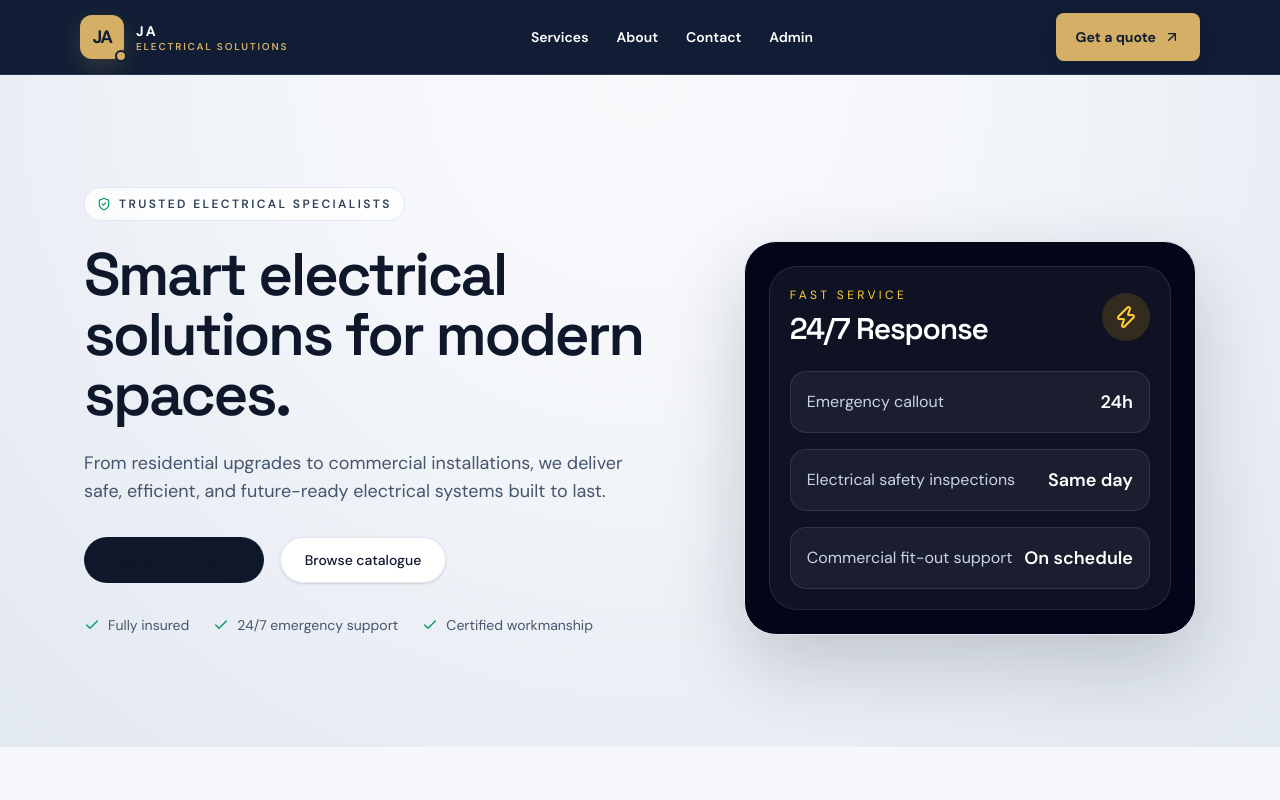
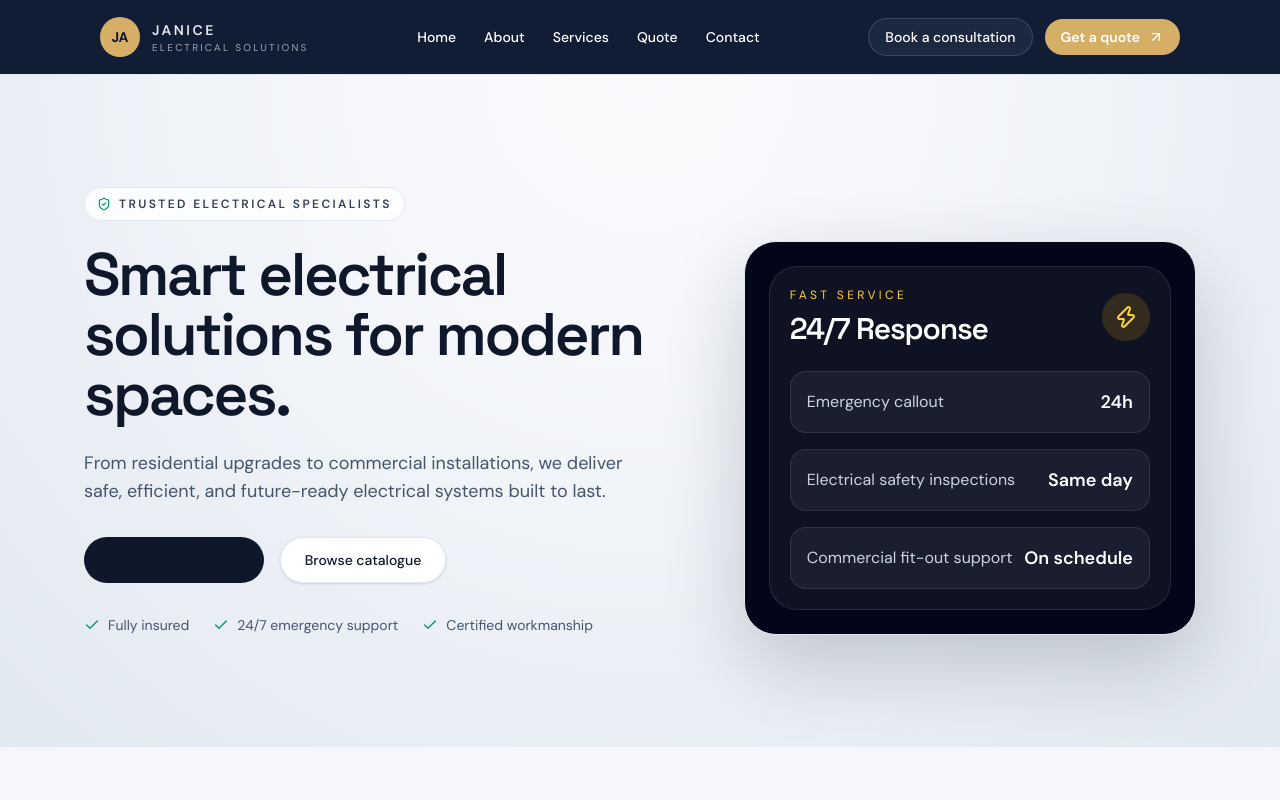
Before and after one commit to D43V/JANICE-ELECTRICAL-SOLUTIONS-, a Next.js app: page / in a window 1280 px wide. Shown: the top 800 px of the page. Built offline with nearby package versions, Linux system fonts and the light colour scheme.

Commit message:
Add a full navigation header with working page links and consistent CTA actions

```diff
--- a/components/site-header.tsx
+++ b/components/site-header.tsx
@@ -1,3 +1,64 @@
 import Link from "next/link"
-import { Menu, ArrowUpRight } from "lucide-react"
-export function SiteHeader(){return <header className="border-b border-white/10 bg-[#101D35] text-white"><div className="container flex h-[74px] items-center justify-between"><Link href="/" aria-label="JANICE ELECTRICAL SOLUTIONS home" className="flex items-center gap-3"><span className="relative flex size-11 items-center justify-center rounded-xl border border-[#D4AF65]/70 bg-[#D4AF65] text-lg font-black tracking-[-.08em] text-[#101D35] shadow-[0_8px_24px_rgba(212,175,101,.2)]"><span className="absolute -bottom-1 -right-1 size-3 rounded-full border-2 border-[#101D35] bg-[#D4AF65]" aria-hidden="true"/>JA</span><span className="hidden leading-tight sm:block"><span className="block text-sm font-black tracking-[.18em] text-white">JA</span><span className="block text-[10px] font-semibold tracking-[.18em] text-[#D4AF65]">ELECTRICAL SOLUTIONS</span></span></Link><nav className="hidden items-center gap-7 text-sm font-semibold md:flex"><Link href="/services">Services</Link><Link href="/about">About</Link><Link href="/contact">Contact</Link><Link href="/admin/login" className="text-[#6e6c67]">Admin</Link></nav><div className="flex items-center gap-2"><Link href="/get-a-quote" className="btn btn-gold hidden sm:inline-flex">Get a quote <ArrowUpRight className="ml-2" size={16}/></Link><button aria-label="Open menu" className="flex size-11 items-center justify-center rounded border border-[#dedbd3] md:hidden"><Menu size={20}/></button></div></div></header>}
+import { ArrowUpRight, Menu } from "lucide-react"
+
+const navItems = [
+  { href: "/", label: "Home" },
+  { href: "/about", label: "About" },
+  { href: "/services", label: "Services" },
+  { href: "/get-a-quote", label: "Quote" },
+  { href: "/contact", label: "Contact" },
+]
+
+export function SiteHeader() {
+  return (
+    <header className="border-b border-slate-200 bg-[#101D35] text-white shadow-sm">
+      <div className="container mx-auto flex h-[74px] items-center justify-between px-5">
+        <Link href="/" aria-label="JANICE ELECTRICAL SOLUTIONS home" className="flex items-center gap-3">
+          <div className="flex h-10 w-10 items-center justify-center rounded-full bg-[#D4AF65] text-sm font-bold text-slate-900">
+            JA
+          </div>
+          <div>
+            <div className="text-sm font-semibold tracking-[0.18em] text-white/90">JANICE</div>
+            <div className="text-[10px] uppercase tracking-[0.22em] text-white/60">Electrical Solutions</div>
+          </div>
+        </Link>
+
+        <nav className="hidden items-center gap-7 md:flex">
+          {navItems.map((item) => (
+            <Link
+              key={item.href}
+              href={item.href}
+              className="text-sm font-medium text-white/75 transition hover:text-white"
+            >
+              {item.label}
+            </Link>
+          ))}
+        </nav>
+
+        <div className="hidden items-center gap-3 md:flex">
+          <Link
+            href="/contact"
+            className="inline-flex items-center gap-2 rounded-full border border-white/15 bg-white/5 px-4 py-2 text-sm font-medium text-white transition hover:bg-white/10"
+          >
+            Book a consultation
+          </Link>
+          <Link
+            href="/get-a-quote"
+            className="inline-flex items-center gap-2 rounded-full bg-[#D4AF65] px-4 py-2 text-sm font-semibold text-slate-900 transition hover:bg-[#e6c984]"
+          >
+            Get a quote
+            <ArrowUpRight className="size-4" />
+          </Link>
+        </div>
+
+        <button
+          type="button"
+          aria-label="Open menu"
+          className="inline-flex items-center justify-center rounded-full border border-white/10 bg-white/5 p-2 text-white md:hidden"
+        >
+          <Menu className="size-5" />
+        </button>
+      </div>
+    </header>
+  )
+}
```
